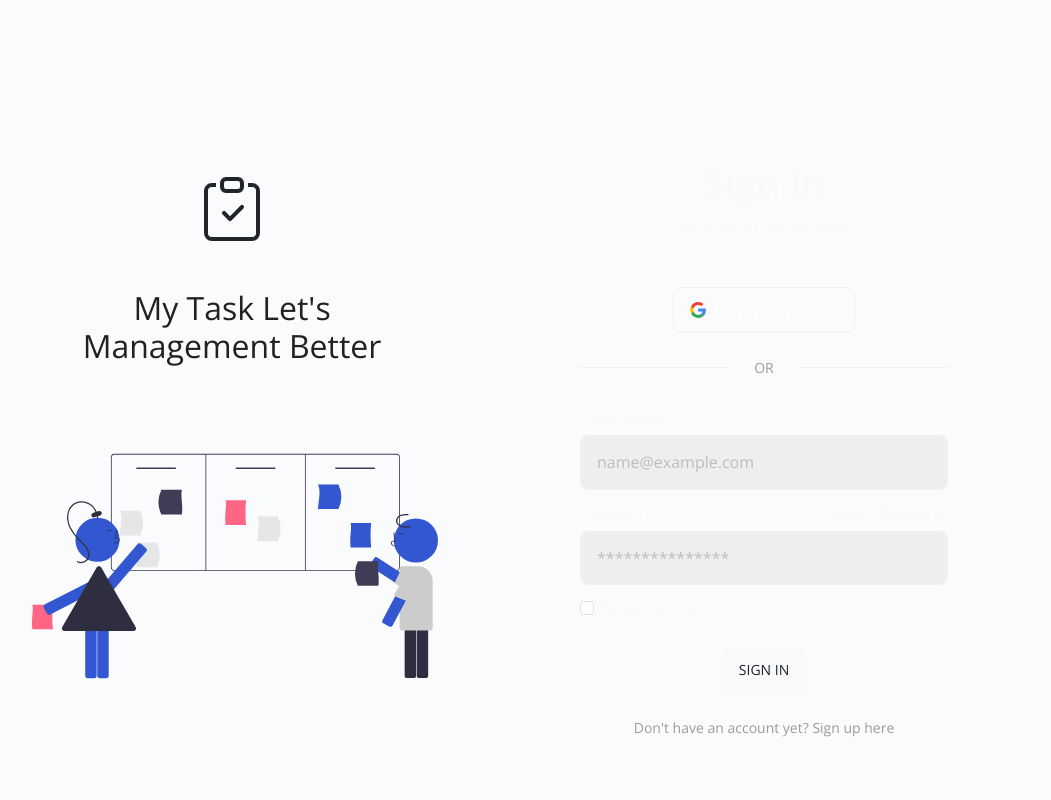
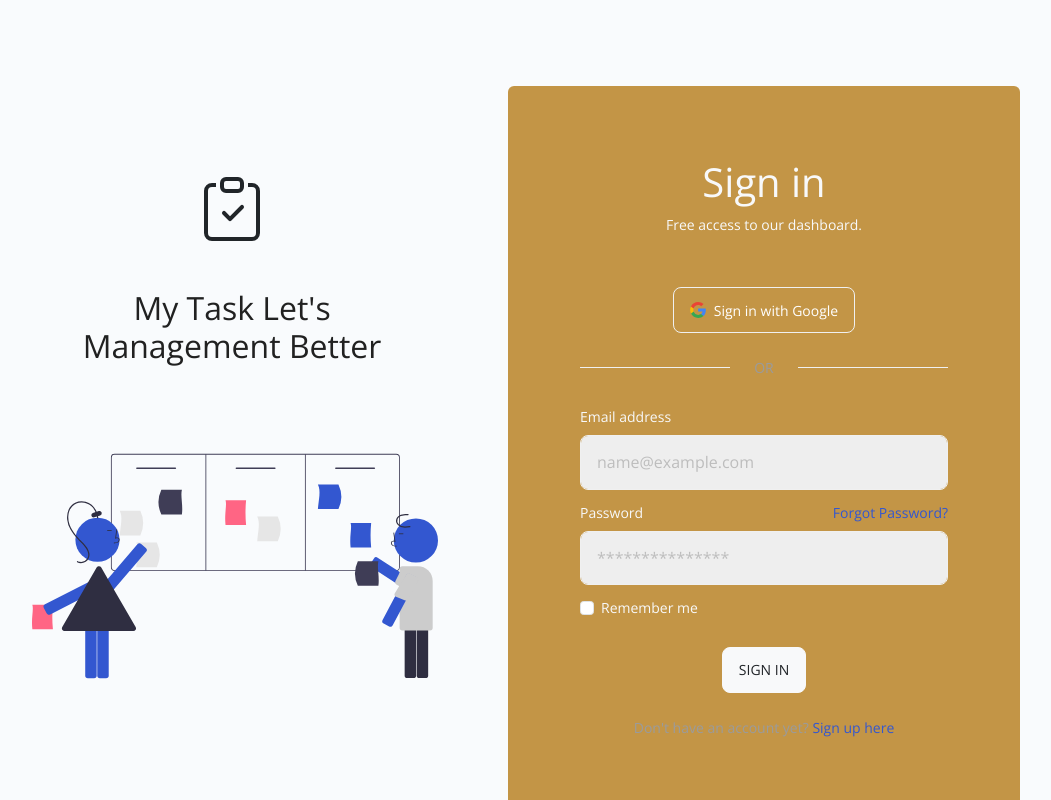
Before and after one commit to waynekhalifa/task-manager, a React (Create React App) app: page / in a window 1280 px wide. Shown: the whole page, without its empty margins (142-1193 px from the left). Built offline with nearby package versions, Linux system fonts and the light colour scheme.

Commit message:
completes login layout

```diff
--- a/src/App.tsx
+++ b/src/App.tsx
@@ -6,6 +6,7 @@ const Dashboard = lazy(() => import("./screens/Dashboard"));
 
 const App: React.FC = () => {
   return (
+    <div id="mytask-layout" className="theme-indigo">
       <Routes>
         <Route
           path="/*"
@@ -24,6 +25,7 @@ const App: React.FC = () => {
           }
         />
       </Routes>
+    </div>
   );
 };
 
```
Lines whose indentation alone changed are shown as unchanged.
